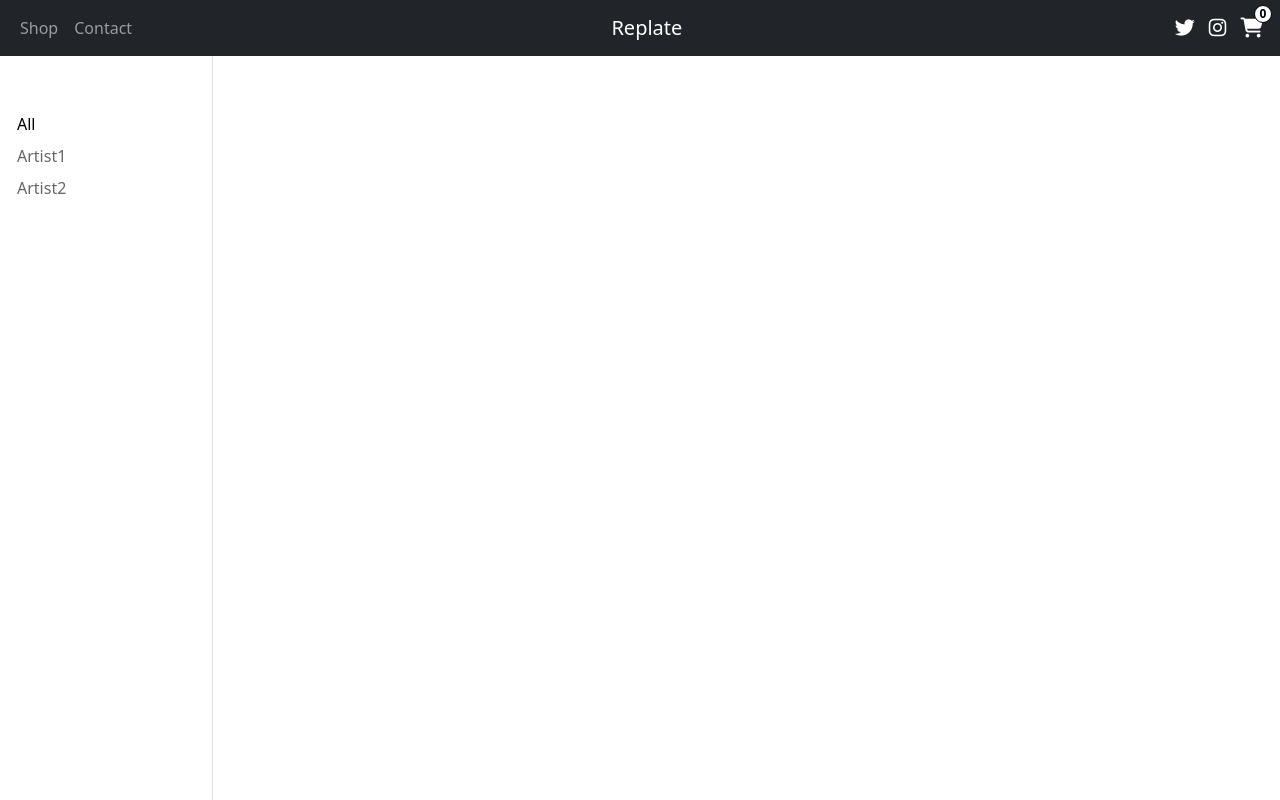
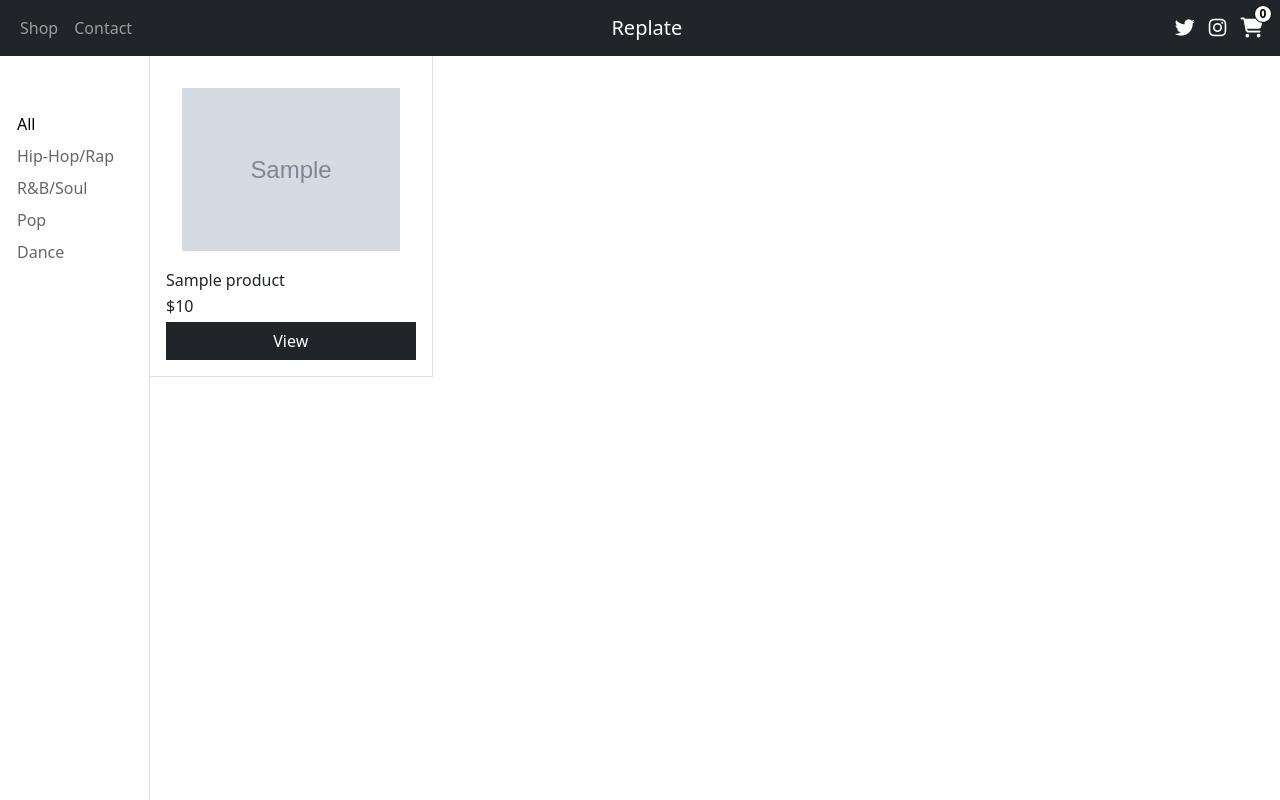
Before and after one commit to EthanWalton24/replate, a Django app: template templates/ecommerce/shop.html in a window 1280 px wide. Run offline with Django 3.2, Linux system fonts and the light colour scheme; the template is opened without the code that fills it: most values are stand-ins (such as "Sample title", 1, 10 or a date in 2020); grey boxes marked "Sample" are stand-in pictures; parts of the project's set-up code (start-up, migrations or seed data) failed here and were passed over; some libraries are stand-ins or nearby versions.

Commit message:
complete Shop page

```diff
--- a/static/css/main.css
+++ b/static/css/main.css
@@ -1,10 +1,19 @@
+.noev {
+    pointer-events: none;
+}
 .nav-opt {
     color: rgba(0,0,0,.6);
     font-weight: 500;
-    transition: .5s ease;
+    transition: .25s ease;
 } .nav-opt:hover, .nav-opt-active {
     color: black;
     font-weight: 500;
+}
+.card {
+    transition: background-color .25s ease;
+}
+.card:hover {
+    background-color: rgb(225, 225, 225) !important;
 }
 
 .body-height {
@@ -37,6 +46,10 @@
     }
     .nav-col {
         border-bottom: none;
+        width: 150px;
+    }
+    .main-col {
+        width: calc(100% - 150px);
     }
 }
 
--- a/templates/ecommerce/shop.html
+++ b/templates/ecommerce/shop.html
@@ -4,21 +4,58 @@
 
 {% block content %}
 <div class="row">
-    <nav class="navbar nav-col body-height col-12 col-sm-3 col-md-3 col-lg-2 justify-content-center d-flex d-sm-inline-block pt-0 pt-sm-5 border-end">
+
+    <nav class="navbar nav-col body-height col-12 col-sm-3 col-md-3 col-lg-2 justify-content-center pt-0 pt-sm-5 d-flex d-sm-inline-block border-end">
         <div class="nav-item nav-opt-active mt-2 pl-1 pr-1 fs-6 border-end-sm" style="padding: 0 5px;" role="button">All</div>
-        <div class="nav-item nav-opt mt-2 pl-1 pr-1 fs-6 border-end-sm" style="padding: 0 5px;" role="button">Artist1</div>
-        <div class="nav-item nav-opt mt-2 pl-1 pr-1 fs-6" style="padding: 0 5px;" role="button">Artist2</div>
+        <div class="nav-item nav-opt mt-2 pl-1 pr-1 fs-6 border-end-sm" style="padding: 0 5px;" role="button">Hip-Hop/Rap</div>
+        <div class="nav-item nav-opt mt-2 pl-1 pr-1 fs-6 border-end-sm" style="padding: 0 5px;" role="button">R&B/Soul</div>
+        <div class="nav-item nav-opt mt-2 pl-1 pr-1 fs-6 border-end-sm" style="padding: 0 5px;" role="button">Pop</div>
+        <div class="nav-item nav-opt mt-2 pl-1 pr-1 fs-6" style="padding: 0 5px;" role="button">Dance</div>
     </nav>
 
-    <div class="main-col body-height col-12 col-sm-9 col-md-9 col-lg-10">
+    <div class="main-col body-height col-12 col-sm-9 col-md-9 col-lg-10" style="overflow-y: scroll;">
+        <div class="row">
 
+            {% for product in products %}
+                <div class="col-12 col-sm-6 col-md-4 col-lg-3 p-0 border-bottom border-end" data-category="{{ product.category }}">
+                    <div class="card rounded-0 border-0 p-3">
+                        <div class="container p-3 noev">
+                            <img src="{{product.image.url}}" width="100%">
+                        </div>
+                        <h6 class="d-flex mb-1 mt-1 noev">{{ product.name }}</h6>
+                        <h8 class="d-flex mb-1 noev">${{ product.price }}</h8>
+                        <div class="btn btn-dark rounded-0" onclick="window.location.href='/product/{{ product.slug }}'" role="button">View</div>
+                    </div>
+                </div>
+            {% endfor %}
+
+        </div>
     </div>
+
 </div>
 
+
+
 <script>
+    function filterProducts(category) {
+        product_containers = document.getElementsByClassName('main-col')[0].getElementsByClassName('row')[0].children
+        for (let i=0; i<product_containers.length; i++) {
+            if (category == 'All') {
+                product_containers[i].classList.remove('d-none')
+            }
+            else if (product_containers[i].getAttribute('data-category') == category) {
+                product_containers[i].classList.remove('d-none')
+            } else {
+                product_containers[i].classList.add('d-none')
+            }
+        }
+    }
+
     $('.navbar div').click(function() {
+        var category = this.innerText
         $('.navbar div').removeClass('nav-opt-active').addClass('nav-opt')
         $(this).addClass('nav-opt-active').removeClass('nav-opt')
+        filterProducts(category)
     })
 </script>
 {% endblock %}
--- a/templates/main.html
+++ b/templates/main.html
@@ -16,11 +16,11 @@
 
     {% include 'nav.html' %}
 
-    <div class="container-fluid body-height">
+    <main class="container-fluid body-height">
       {% block content %}
 
       {% endblock %}
-    </div>
+    </main>
 
 
     <script src="https://cdn.jsdelivr.net/npm/bootstrap@5.0.2/dist/js/bootstrap.bundle.min.js" integrity="sha384-MrcW6ZMFYlzcLA8Nl+NtUVF0sA7MsXsP1UyJoMp4YLEuNSfAP+JcXn/tWtIaxVXM" crossorigin="anonymous"></script>
--- a/website/settings.py
+++ b/website/settings.py
@@ -123,6 +123,9 @@ class Dev(Configuration):
 
     # Static files (CSS, JavaScript, Images)
     # https://docs.djangoproject.com/en/4.2/howto/static-files/
+    MEDIA_URL = 'media/'
+
+    MEDIA_ROOT = os.path.join(BASE_DIR, 'serve/media/')
 
     STATIC_URL = 'static/'
 
--- a/website/urls.py
+++ b/website/urls.py
@@ -14,6 +14,8 @@ Including another URLconf
     1. Import the include() function: from django.urls import include, path
     2. Add a URL to urlpatterns:  path('blog/', include('blog.urls'))
 """
+from django.conf import settings
+from django.conf.urls.static import static
 from django.contrib import admin
 from django.urls import path
 import ecommerce.views
@@ -22,6 +24,10 @@ urlpatterns = [
     path('admin/', admin.site.urls),
     path('', ecommerce.views.home, name='home'),
     path('shop/', ecommerce.views.shop, name='shop'),
+    path('product/<productSlug>/', ecommerce.views.product, name='product'),
     path('contact/', ecommerce.views.contact, name='contact'),
     path('cart/', ecommerce.views.cart, name='cart'),
 ]
+
+if settings.DEBUG:
+    urlpatterns += static(settings.MEDIA_URL, document_root=settings.MEDIA_ROOT)
```
Also changed, not shown: ecommerce/admin.py (+5 -8 lines), ecommerce/models.py (+77 -2 lines), ecommerce/views.py (+8 -1 lines), serve/static/main.css (deleted, +0 -15 lines), templates/ecommerce/product.html (added, +7 -0 lines), ecommerce/migrations/0001_initial.py (added), ecommerce/migrations/0002_remove_customer_email.py (added), ecommerce/migrations/0003_remove_product_tags_product_category_delete_tag.py (added), ecommerce/migrations/0004_alter_product_image_alter_product_slug.py (added), ecommerce/migrations/0005_alter_product_image.py (added).
